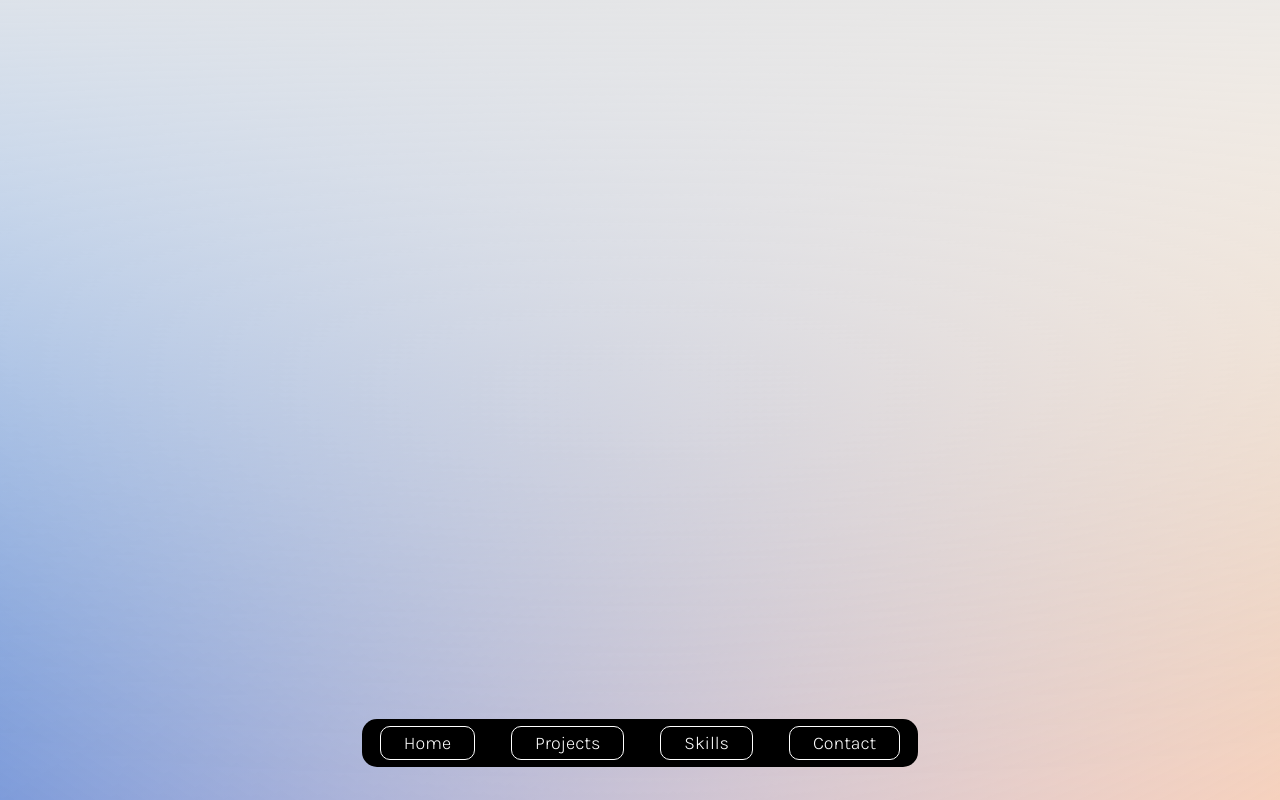
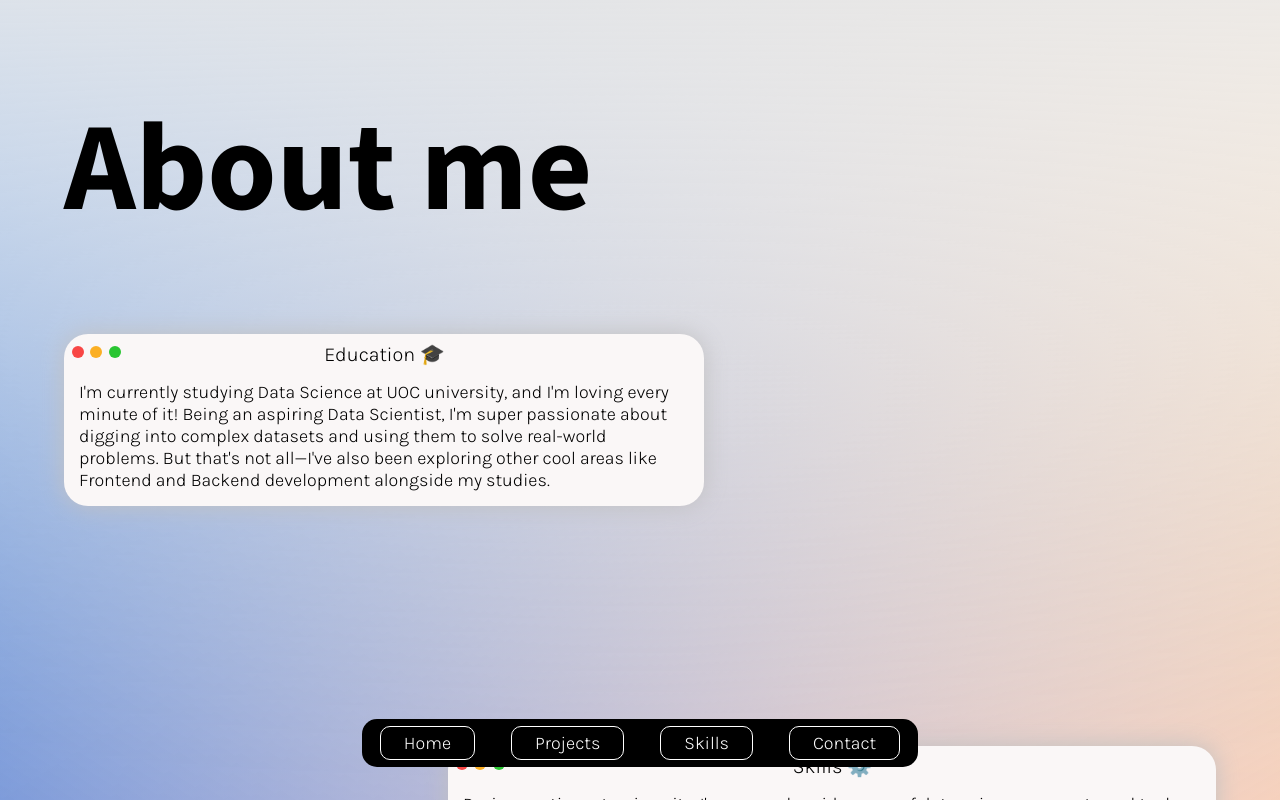
Before and after one commit to Beellee/Beellee.github.io, a React (Create React App) app: page /AboutMe in a window 1280 px wide. Built offline with nearby package versions, Linux system fonts and the light colour scheme.

Commit message:
about me page

```diff
--- a/src/App.js
+++ b/src/App.js
@@ -6,6 +6,7 @@ import Home from './pages/Home';
 import Projects from './pages/Projects';
 import Skills from './pages/Skills';
 import Contact from './pages/Contact'
+import AboutMe from './pages/AboutMe'
 
 import { BrowserRouter as Router, Routes, Route} from 'react-router-dom';
 
@@ -13,11 +14,13 @@ function App() {
   return (
     <div className="App">
       <Router>
+
         <Routes>
           <Route path="/home" element={<Home/>} />
           <Route path='/projects' element={<Projects/>} />
           <Route path='/Skills' element={<Skills/>} />
           <Route path='/Contact' element={<Contact/>} />
+          <Route path='/AboutMe' element={<AboutMe/>} />
         </Routes>
         <Navbar/>
       </Router>
--- /dev/null
+++ b/src/components/MacTab.js
@@ -0,0 +1,24 @@
+import React from 'react'
+import "../styles/macTab.css"
+
+
+function MacTab({ title, text, className }) {
+    return (
+        <div className= {`element ${className}`}>
+          <div className="topPart">
+            <div className="colors">
+              <div className="red"></div>
+              <div className="yellow"></div>
+              <div className="green"></div>
+            </div>
+            <p className="elementTitle">{title}</p>
+          </div>
+          <div className="customText">
+            {text}
+          </div>
+        </div>
+
+    );
+}
+
+export default MacTab;
--- /dev/null
+++ b/src/pages/AboutMe.js
@@ -0,0 +1,24 @@
+import React from 'react'
+import MacTab from "../components/MacTab";
+import '../styles/aboutMe.css'
+
+function Contact() {
+  return (
+    <div  id="pageContainer">
+    <h1>About me</h1>
+    <MacTab
+      title="Education 🎓"
+      text="I'm currently studying Data Science at UOC university, and I'm loving every minute of it! Being an aspiring Data Scientist, I'm super passionate about digging into complex datasets and using them to solve real-world problems. But that's not all—I've also been exploring other cool areas like Frontend and Backend development alongside my studies."
+      className="MacTab1"
+    />
+    <MacTab
+      title="Skills ⚙️"
+      text="During my time at university, I've covered a wide range of data science concepts and tools. I've become pretty proficient in Python, which is like the superhero of data analysis and machine learning. I'm also familiar with SQL for managing databases and running queries, along with other essential data science libraries and frameworks.
+      Beyond data science, I've been taking the time to dive into frontend and backend development on my own. I've got a good grasp of languages like CSS, JavaScript, and React, and I love creating visually stunning and interactive user interfaces. While I don't have extensive experience in backend development just yet, I'm hungry to learn more about technologies like Node.js to build solid server-side applications."
+      className="MacTab2"
+    />
+    </div>
+  )
+}
+
+export default Contact
--- a/src/pages/Home.js
+++ b/src/pages/Home.js
@@ -1,14 +1,15 @@
 import React from 'react'
 import '../styles/global.css'
 import '../styles/home.css'
+import { Link } from 'react-router-dom'
 
 function Home() {
   return (
-    <div className="pageContainer" >
+    <div id="pageContainer" >
       <h1>Hello world!</h1>
       <div className='textContainer'>
         <p>Hi, I'm Paula! I am currently pursuing a degree in Data Science at UOC. While my primary focus is on Data Science, my curiosity extends beyond this field, and I have developed a keen interest in Frontend and Backend development.</p>
-        <p className='linkMore'><a><u>Tell me more!</u></a></p>
+        <p className='linkMore'><Link to="/AboutMe"><u>Tell me more!</u></Link></p>
       </div>
     </div>
   )
--- /dev/null
+++ b/src/styles/aboutMe.css
@@ -0,0 +1,9 @@
+.MacTab1{
+   width: 50vw;
+}
+.MacTab2{
+    width: 60vw;
+    position: relative;
+    left: 30vw;
+    top: 30vh;
+}
--- a/src/styles/global.css
+++ b/src/styles/global.css
@@ -12,14 +12,17 @@
 html, body {
     margin:0px;
     position: absolute;
+
     height: 100vh;
+    overflow-y: scroll;
+
     background:
         linear-gradient(rgb(220, 220, 220), transparent),
         linear-gradient(to top left, #f6c792, transparent),
         linear-gradient(to top right, #065ccb, transparent);
     background-blend-mode: screen;
 }
-.pageContainer{
+#pageContainer{
     padding-left: 5vw ;
     padding-right: 5vw ;
 }
--- /dev/null
+++ b/src/styles/macTab.css
@@ -0,0 +1,52 @@
+.element {
+    display: flex;
+    flex-direction: column;
+    border-radius: 3vh;
+
+    height: auto;
+
+    box-shadow: 0 0 3vh #c2c1c2;
+    background-color: rgb(250, 247, 247);
+}
+
+.topPart {
+    display: flex;
+    flex-direction: row;
+    margin-top: 1vmin;
+}
+.colors {
+    display: flex;
+}
+.red {
+    margin-left: 1vmin;
+    margin-top: 0.5vmin;
+    width: 1.5vh;
+    height: 1.5vh;
+    border-radius: 50%;
+    background-color: #F84645;
+}
+.yellow {
+    margin-left: 0.8vmin;
+    margin-top: 0.5vmin;
+    width: 1.5vh;
+    height: 1.5vh;
+    border-radius: 50%;
+    background-color: #FBAF24;
+}
+.green {
+    margin-left: 0.8vmin;
+    margin-top: 0.5vmin;
+    width: 1.5vh;
+    height: 1.5vh;
+    border-radius: 50%;
+    background-color: #29C532;
+}
+.elementTitle {
+    margin: auto;
+    text-align: center;
+    position: relative;
+    right: 3.5vmin;
+}
+.customText{
+    padding: 15px;
+}
```
